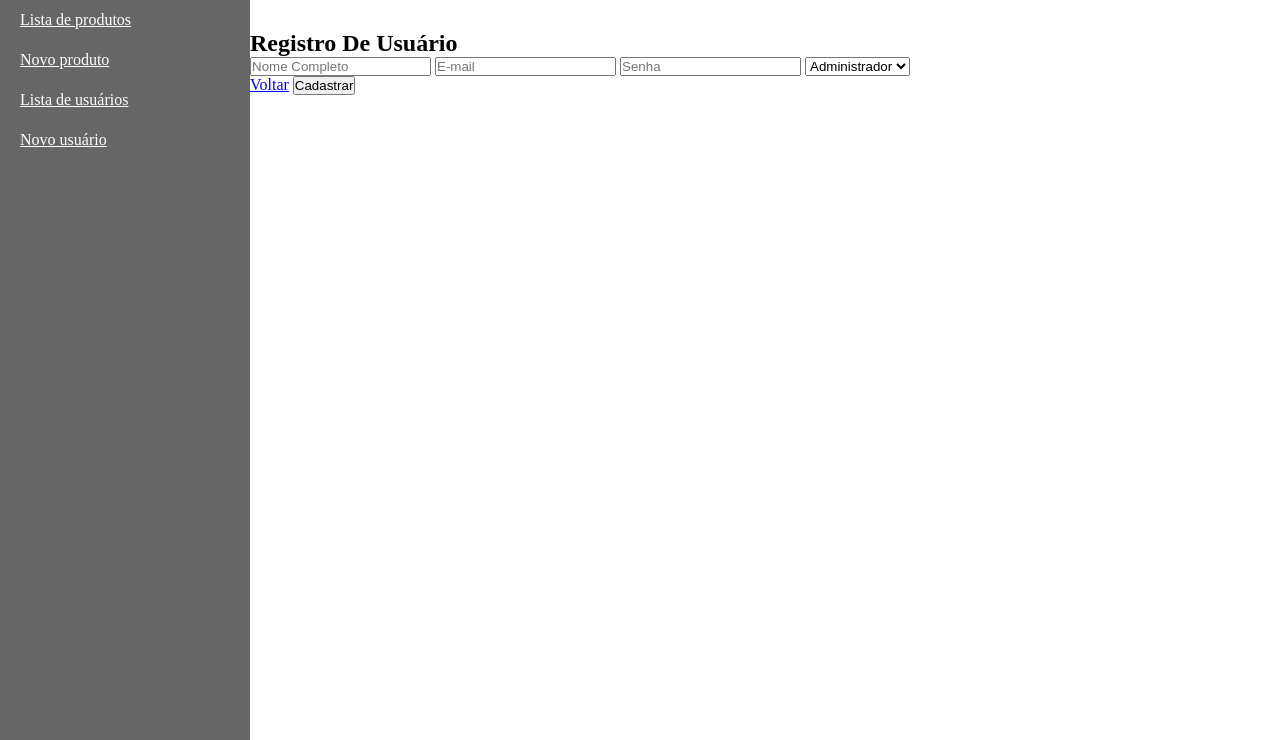
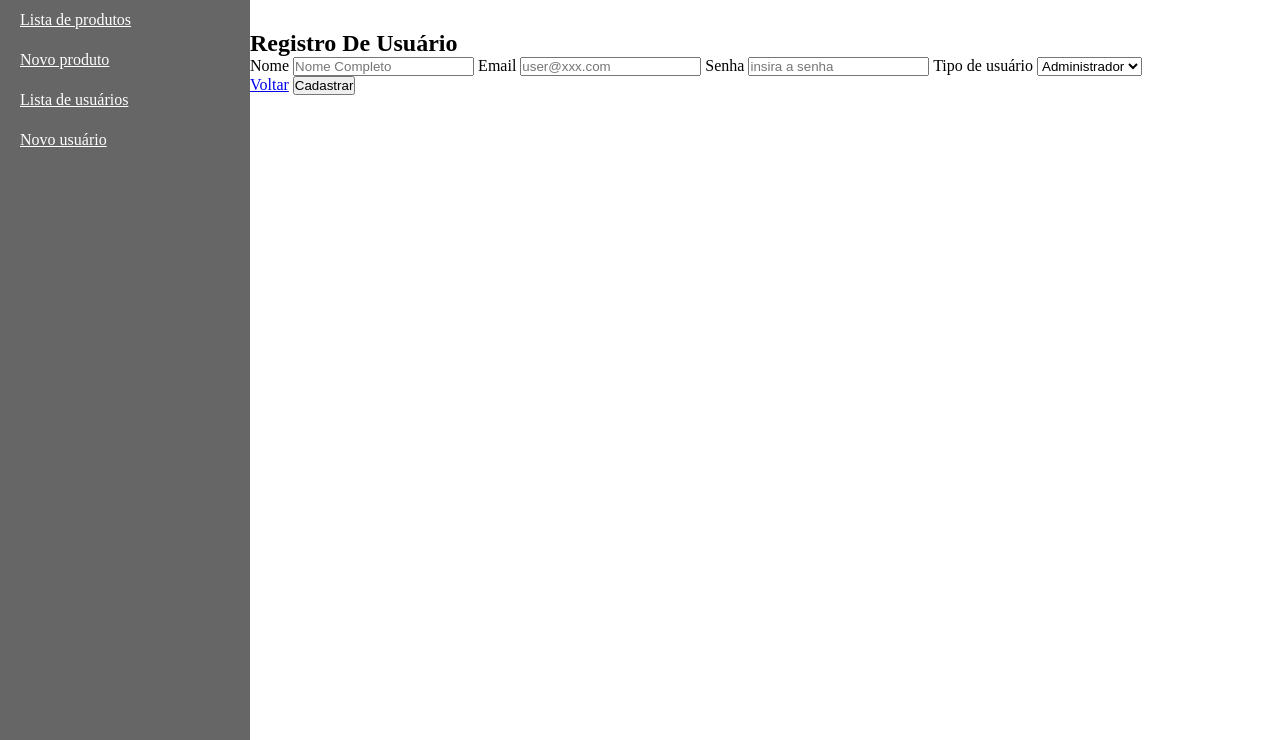
Before and after one commit to DGFS02/digital-store-backend, a Node server app: page /admin/users/new in a window 1280 px wide. Shown: the part 60-800 px from the top of the page. Run offline with Node 20, Linux system fonts and the light colour scheme; some libraries are stand-ins or nearby versions.

Commit message:
iserção de labels nos formularios

```diff
--- a/views/register.ejs
+++ b/views/register.ejs
@@ -1,10 +1,18 @@
 <%- include('./partials/_header') %>
   <h2>Registro De Usuário</h2>
   <form id="register-form">
-    <input type="text" name="name" placeholder="Nome Completo" required />
-    <input name="email" placeholder="E-mail" required />
-    <input type="password" name="password" placeholder="Senha" required />
-    <select name="role">
+
+    <label for="name">Nome</label>
+    <input id="name" type="text" name="name" placeholder="Nome Completo" required />
+
+    <label for="email">Email</label>
+    <input id="email" name="email" placeholder="user@xxx.com" required />
+
+    <label for="password">Senha</label>
+    <input id="password" type="password" name="password" placeholder="insira a senha" required />
+
+    <label for="role">Tipo de usuário</label>
+    <select id="role" name="role">
       <option value="user">Cliente</option>
       <option value="adm" selected>Administrador</option>
     </select>
```
Also changed, not shown: views/products/form.ejs (+10 -3 lines).
